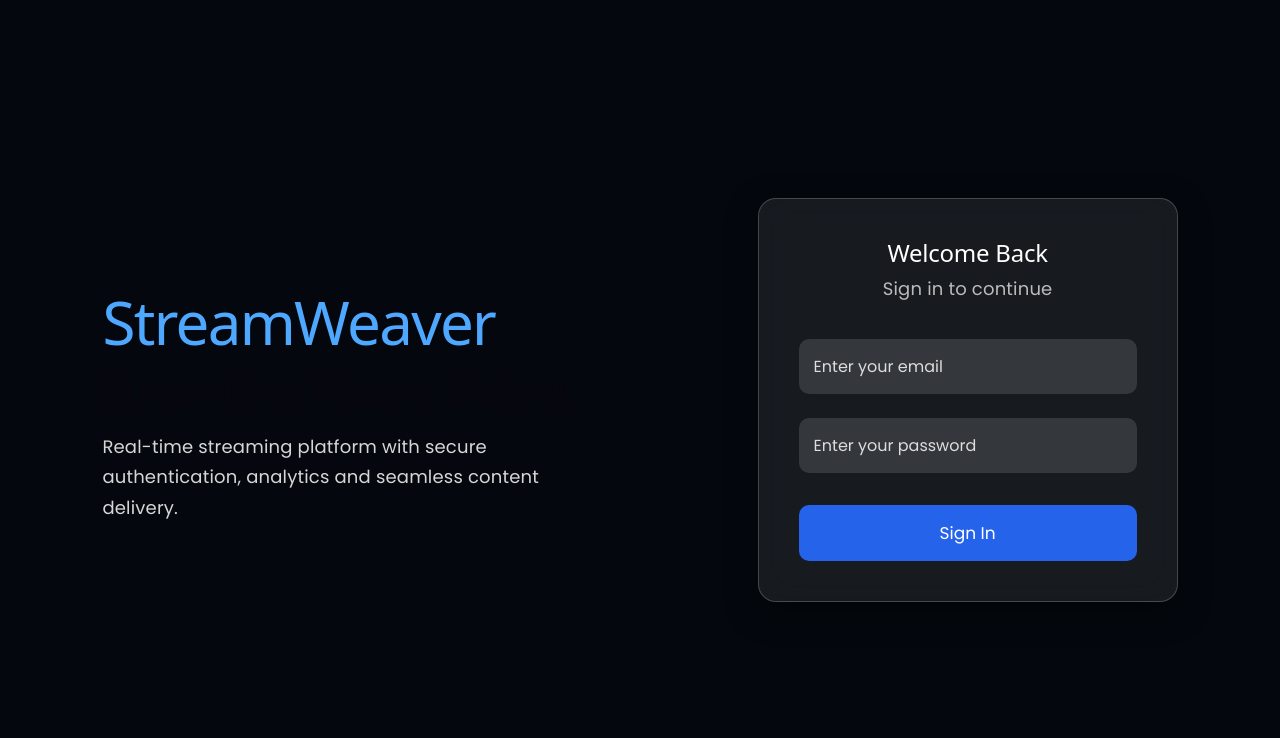
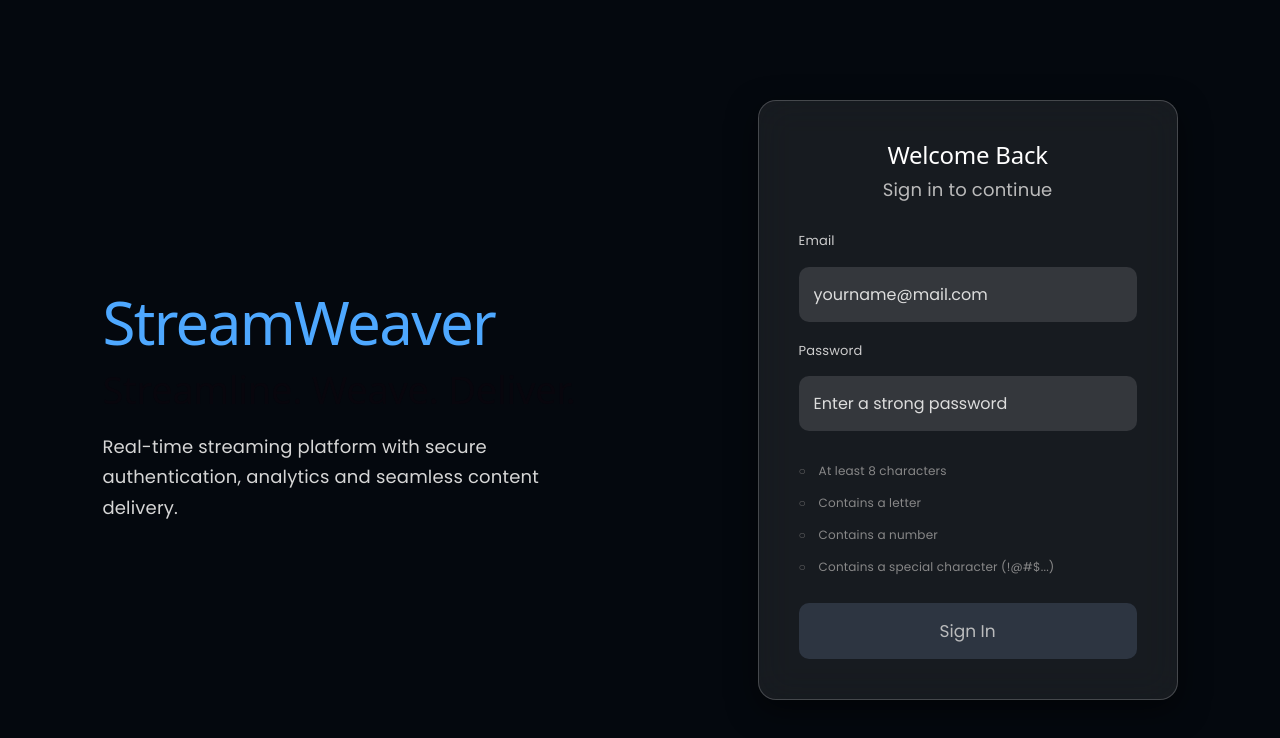
Before and after one commit to 1703riyasingh-design/StreamWeaver, a React (Vite) app in the folder client/: page / in a window 1280 px wide. Shown: the top 738 px of the page. Built offline with nearby package versions, Linux system fonts and the light colour scheme.

Commit message:
add login page and protected route

```diff
--- a/client/src/App.jsx
+++ b/client/src/App.jsx
@@ -2,6 +2,7 @@ import { BrowserRouter, Routes, Route, Navigate } from "react-router-dom";
 import Login from "./pages/Login";
 import Dashboard from "./pages/Dashboard";
 import DashboardLayout from "./components/DashboardLayout";
+import ProtectedRoute from "./components/ProtectedRoute";
 import PlaceholderPage from "./pages/PlaceholderPage";
 
 function App() {
@@ -9,8 +10,9 @@ function App() {
     <BrowserRouter>
       <Routes>
         <Route path="/" element={<Login />} />
-        <Route element={<DashboardLayout />}>
-          <Route path="/dashboard" element={<Dashboard />} />
+        <Route element={<ProtectedRoute />}>
+          <Route element={<DashboardLayout />}>
+            <Route path="/dashboard" element={<Dashboard />} />
           <Route
             path="/streams"
             element={
@@ -61,6 +63,7 @@ function App() {
               />
             }
           />
+          </Route>
         </Route>
         <Route path="*" element={<Navigate to="/" replace />} />
       </Routes>
--- /dev/null
+++ b/client/src/components/ProtectedRoute.jsx
@@ -0,0 +1,13 @@
+import { Navigate, Outlet } from "react-router-dom";
+
+function ProtectedRoute() {
+  const user = sessionStorage.getItem("streamweaver_user");
+
+  if (!user) {
+    return <Navigate to="/" replace />;
+  }
+
+  return <Outlet />;
+}
+
+export default ProtectedRoute;
--- a/client/src/components/Sidebar.jsx
+++ b/client/src/components/Sidebar.jsx
@@ -38,7 +38,10 @@ function Sidebar() {
       <button
         type="button"
         className="sidebar-link sidebar-logout"
-        onClick={() => navigate("/")}
+        onClick={() => {
+          sessionStorage.removeItem("streamweaver_user");
+          navigate("/");
+        }}
       >
         <span className="sidebar-icon">🚪</span>
         Logout
--- a/client/src/pages/Dashboard.jsx
+++ b/client/src/pages/Dashboard.jsx
@@ -80,11 +80,16 @@ function BarChart({ data }) {
 }
 
 function Dashboard() {
+  const userName =
+    sessionStorage.getItem("streamweaver_user") || "StreamWeaver";
+  const displayName =
+    userName.charAt(0).toUpperCase() + userName.slice(1);
+
   return (
     <div className="dashboard-page">
       <header className="dashboard-header">
         <div>
-          <h1>Welcome, StreamWeaver</h1>
+          <h1>Welcome, {displayName}</h1>
           <p className="dashboard-subtitle">
             Here&apos;s what&apos;s happening with your streams today.
           </p>
--- a/client/src/pages/Login.css
+++ b/client/src/pages/Login.css
@@ -99,7 +99,77 @@ body{
     transition:.3s;
 }
 
-.login-card button:hover{
+.login-card button:hover:not(:disabled){
     background:#1d4ed8;
     transform:translateY(-2px);
 }
+
+.login-card button:disabled{
+    background:#374151;
+    cursor:not-allowed;
+    opacity:0.7;
+}
+
+.input-label{
+    display:block;
+    color:#ccc;
+    font-size:13px;
+    margin-top:4px;
+    text-align:left;
+}
+
+.login-card input.input-error{
+    outline:2px solid #f87171;
+    background:rgba(248,113,113,.12);
+}
+
+.field-error{
+    color:#fca5a5;
+    font-size:13px;
+    text-align:left;
+    margin:-4px 0 8px;
+}
+
+.password-rules{
+    list-style:none;
+    margin:12px 0 0;
+    padding:0;
+    text-align:left;
+}
+
+.password-rules li{
+    color:#888;
+    font-size:12px;
+    padding:3px 0 3px 20px;
+    position:relative;
+}
+
+.password-rules li::before{
+    content:"○";
+    position:absolute;
+    left:0;
+    color:#666;
+}
+
+.password-rules li.met{
+    color:#86efac;
+}
+
+.password-rules li.met::before{
+    content:"✓";
+    color:#86efac;
+}
+
+.password-strength{
+    font-size:13px;
+    text-align:left;
+    margin-top:8px;
+}
+
+.password-strength.weak{
+    color:#fca5a5;
+}
+
+.password-strength.strong{
+    color:#86efac;
+}
--- a/client/src/pages/Login.jsx
+++ b/client/src/pages/Login.jsx
@@ -1,8 +1,73 @@
+import { useState } from "react";
 import { useNavigate } from "react-router-dom";
 import "./Login.css";
 
+const EMAIL_PATTERN = /^[a-zA-Z][a-zA-Z0-9._-]*@mail\.com$/;
+
+function getPasswordChecks(password) {
+  return {
+    length: password.length >= 8,
+    letter: /[a-zA-Z]/.test(password),
+    number: /[0-9]/.test(password),
+    special: /[!@#$%^&*(),.?":{}|<>_\-+=[\]\\;/'`~]/.test(password),
+  };
+}
+
+function isStrongPassword(password) {
+  const checks = getPasswordChecks(password);
+  return checks.length && checks.letter && checks.number && checks.special;
+}
+
 function Login() {
   const navigate = useNavigate();
+  const [email, setEmail] = useState("");
+  const [password, setPassword] = useState("");
+  const [emailError, setEmailError] = useState("");
+  const [passwordError, setPasswordError] = useState("");
+  const [submitted, setSubmitted] = useState(false);
+
+  const passwordChecks = getPasswordChecks(password);
+  const passwordStrong = isStrongPassword(password);
+
+  function validateEmail(value) {
+    if (!value.trim()) {
+      return "Email is required.";
+    }
+    if (!EMAIL_PATTERN.test(value.trim())) {
+      return "Use your name followed by @mail.com (e.g. priya@mail.com).";
+    }
+    return "";
+  }
+
+  function validatePassword(value) {
+    if (!value) {
+      return "Password is required.";
+    }
+    if (!isStrongPassword(value)) {
+      return "Password must include letters, numbers, and a special character.";
+    }
+    return "";
+  }
+
+  function handleSignIn(e) {
+    e.preventDefault();
+    setSubmitted(true);
+
+    const emailMsg = validateEmail(email);
+    const passwordMsg = validatePassword(password);
+
+    setEmailError(emailMsg);
+    setPasswordError(passwordMsg);
+
+    if (emailMsg || passwordMsg) {
+      return;
+    }
+
+    const userName = email.trim().split("@")[0];
+    sessionStorage.setItem("streamweaver_user", userName);
+    navigate("/dashboard");
+  }
+
   return (
     <div className="login-page">
       <div className="overlay"></div>
@@ -16,24 +81,72 @@ function Login() {
         </p>
       </div>
 
-      <div className="login-card">
+      <form className="login-card" onSubmit={handleSignIn} noValidate>
         <h2>Welcome Back</h2>
         <p>Sign in to continue</p>
 
+        <label className="input-label" htmlFor="email">
+          Email
+        </label>
         <input
+          id="email"
           type="email"
-          placeholder="Enter your email"
+          placeholder="yourname@mail.com"
+          value={email}
+          onChange={(e) => {
+            setEmail(e.target.value);
+            if (submitted) setEmailError(validateEmail(e.target.value));
+          }}
+          className={emailError ? "input-error" : ""}
+          autoComplete="email"
         />
+        {emailError && <p className="field-error">{emailError}</p>}
 
+        <label className="input-label" htmlFor="password">
+          Password
+        </label>
         <input
+          id="password"
           type="password"
-          placeholder="Enter your password"
+          placeholder="Enter a strong password"
+          value={password}
+          onChange={(e) => {
+            setPassword(e.target.value);
+            if (submitted) setPasswordError(validatePassword(e.target.value));
+          }}
+          className={passwordError ? "input-error" : ""}
+          autoComplete="current-password"
         />
+        {passwordError && <p className="field-error">{passwordError}</p>}
 
-        <button type="button" onClick={() => navigate("/dashboard")}>
+        <ul className="password-rules">
+          <li className={passwordChecks.length ? "met" : ""}>
+            At least 8 characters
+          </li>
+          <li className={passwordChecks.letter ? "met" : ""}>
+            Contains a letter
+          </li>
+          <li className={passwordChecks.number ? "met" : ""}>
+            Contains a number
+          </li>
+          <li className={passwordChecks.special ? "met" : ""}>
+            Contains a special character (!@#$...)
+          </li>
+        </ul>
+
+        {password && (
+          <p className={`password-strength ${passwordStrong ? "strong" : "weak"}`}>
+            {passwordStrong ? "Strong password" : "Password is not strong enough"}
+          </p>
+        )}
+
+        <button
+          type="submit"
+          disabled={!email.trim() || !password || !passwordStrong}
+        >
           Sign In
         </button>
-      </div>
+      </form>
     </div>
   );
 }
--- a/client/vite.config.js
+++ b/client/vite.config.js
@@ -5,8 +5,8 @@ import react from '@vitejs/plugin-react'
 export default defineConfig({
   plugins: [react()],
   server: {
-    port: 5180,
-    strictPort: true,
-    open: "/",
+    port: 5190,
+    strictPort: false,
+    open: true,
   },
 })
```
